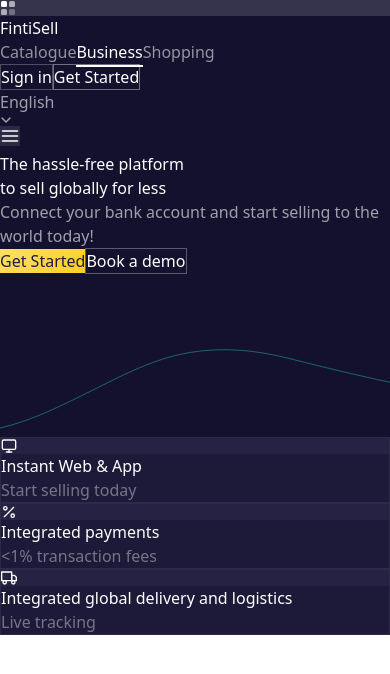
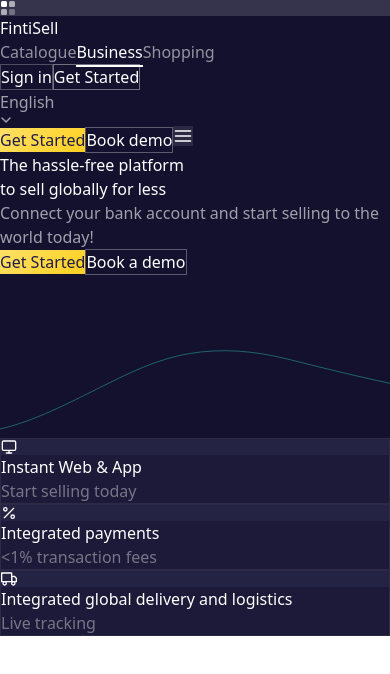
Before and after one commit to pjkorba1256-cmd/task-1, a React (Vite) app: page /last in a window 390 px wide. Shown: the top 674 px of the page. Built offline with nearby package versions, Linux system fonts and the light colour scheme.

Commit message:
feat: move Get Started & Book demo buttons to mobile navbar beside hamburger

```diff
--- a/src/pages/LastPage.jsx
+++ b/src/pages/LastPage.jsx
@@ -167,15 +167,32 @@
           </div>
         </div>
 
-        {/* Mobile Menu Toggle */}
+        {/* Mobile: CTA buttons + Hamburger */}
+        <div className="md:hidden flex items-center gap-2">
+          <motion.button
+            whileTap={{ scale: 0.95 }}
+            onClick={() => navigate("/")}
+            className="px-3 py-1.5 rounded-xl text-xs font-bold"
+            style={{ background: "linear-gradient(135deg, #FFE066, #FFD020)", color: "#1E1B4B" }}
+          >
+            Get Started
+          </motion.button>
+          <motion.button
+            whileTap={{ scale: 0.95 }}
+            className="px-3 py-1.5 rounded-xl text-xs font-medium text-white"
+            style={{ border: "1px solid rgba(255,255,255,0.3)" }}
+          >
+            Book demo
+          </motion.button>
           <button
             id="last-mobile-menu"
-          className="md:hidden p-2 rounded-lg text-white"
+            className="p-2 rounded-lg text-white ml-1"
             style={{ background: "rgba(255,255,255,0.1)" }}
             onClick={() => setMenuOpen(!menuOpen)}
           >
             {menuOpen ? <FiX size={20} /> : <FiMenu size={20} />}
           </button>
+        </div>
       </header>
 
       {/* Mobile Dropdown */}
@@ -232,11 +249,12 @@
               Connect your bank account and start selling to the world today!
             </motion.p>
 
+            {/* Hero CTA buttons — hidden on mobile (shown in navbar instead), visible on desktop */}
             <motion.div
               initial={{ opacity: 0, y: 20 }}
               animate={{ opacity: 1, y: 0 }}
               transition={{ duration: 0.6, delay: 0.3 }}
-              className="flex flex-wrap gap-4"
+              className="hidden md:flex flex-wrap gap-4"
             >
               <motion.button
                 whileHover={{ scale: 1.04, boxShadow: "0 12px 40px rgba(255,208,32,0.45)" }}
```
Lines whose indentation alone changed are shown as unchanged.
